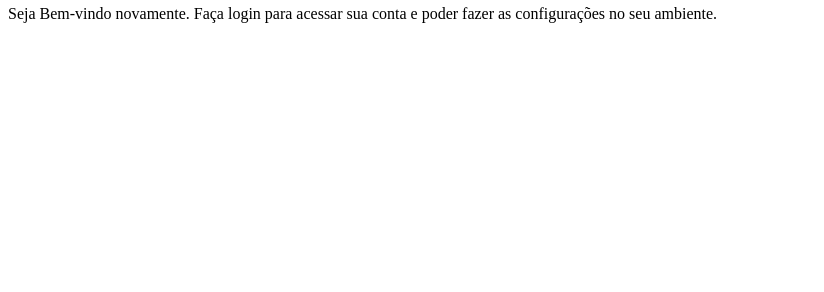
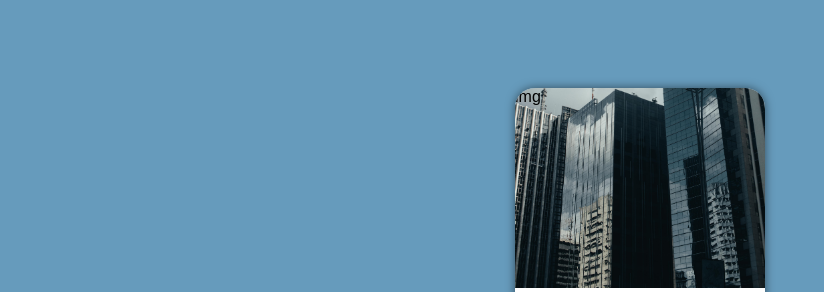
Before and after one commit to Ruanfroiy/tela-de-login, a plain HTML site: page index.html in a window 1280 px wide. Shown: the part 62-354 px from the top of the page, without its empty margins (0-824 px from the left). Drawn offline with Linux system fonts and the light colour scheme.

Commit message:
mais modificações

```diff
--- /dev/null
+++ b/estilos/mobile.css
@@ -0,0 +1,5 @@
+@charset "UTF-8";
+
+@media screen and (min-width:768px){
+
+}
--- a/estilos/style.css
+++ b/estilos/style.css
@@ -4,3 +4,51 @@
     #003049
     #669bbc
     */
+
+    *{
+        font-family: Arial, Helvetica, sans-serif;
+        margin: 0px;
+        padding: 0px;
+        box-sizing: border-box;
+    }
+
+    html, body{
+        background-color: #669bbc;
+        height: 100vh;
+        width: 100vw;
+    }
+
+    main{
+        position: relative;
+        height: 100vh;
+        width: 100vw;
+    }
+
+    section#login{
+        background-color: white;
+        width: 250px;
+        height: 500px;
+        border-radius: 20px;
+        position: absolute;
+        top: 50%;
+        left: 50%;
+        transform: translate(-50%, -50%);
+        overflow: hidden;
+        box-shadow: 0px 0px 10px rgba(0, 0, 0, 0.519);
+    }
+
+    section#login > div#imagem{
+        display: block;
+        background-image: url(../imgs/pexels-igovisuals-3681805.jpg);
+        background-color: #669bbc;
+        background-repeat: no-repeat;
+        background-size: cover;
+        height: 200px;
+        background-position: left bottom;
+    }
+
+    section#login > div#formulario{
+        display: block;
+        padding: 10px;
+
+    }
--- a/index.html
+++ b/index.html
@@ -5,17 +5,19 @@
     <meta name="viewport" content="width=device-width, initial-scale=1.0">
     <title>Login</title>
     <link rel="stylesheet" href="estilos/style.css">
+    <link rel="stylesheet" href="estilos/mobile.css">
 </head>
 <body>
     <main>
         <section id="login">
             <div id="imagem">
-
+                img
             </div>
             <div id="formulario">
                 <h1>Login</h1>
                 <p>Seja Bem-vindo novamente. Faça login para acessar sua conta e poder fazer as configurações no seu ambiente.</p>
                 <form action="login.php" method="post">
+                    <label for="iusuario"></label>
                 </form>
             </div>
         </section>
```
